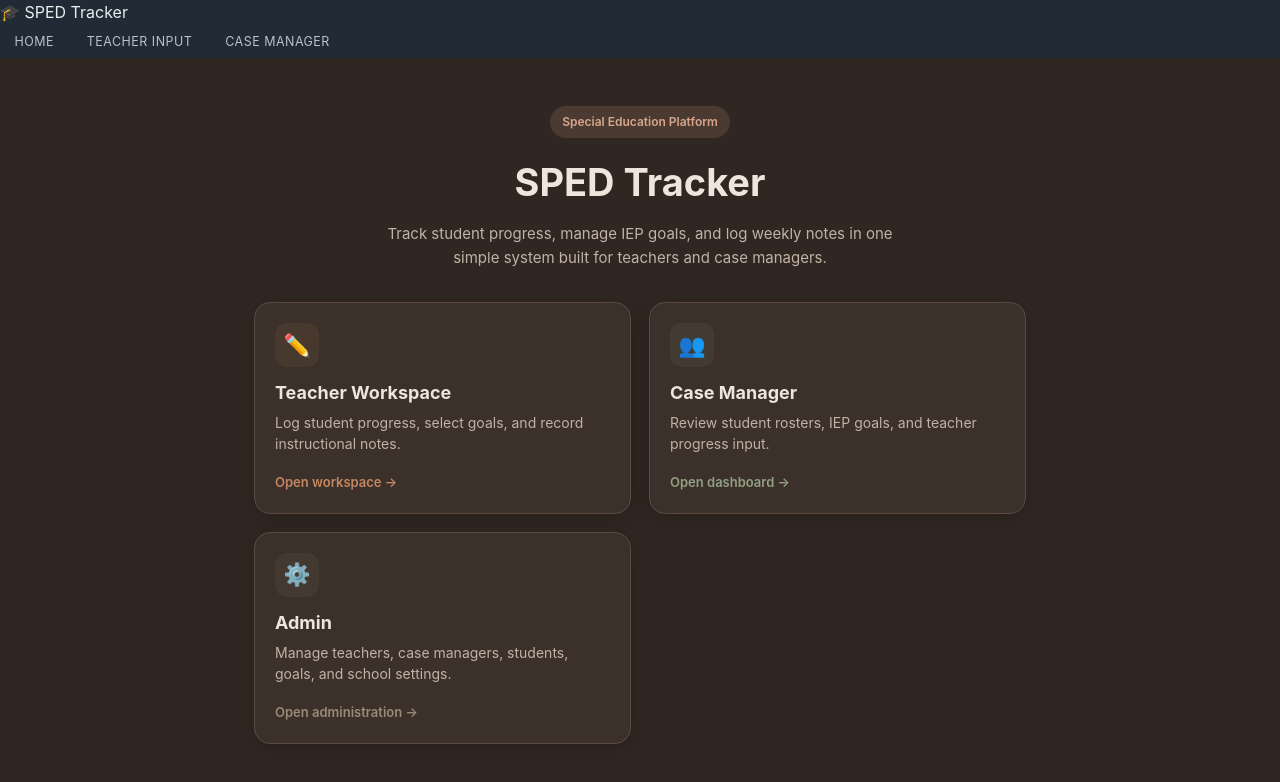
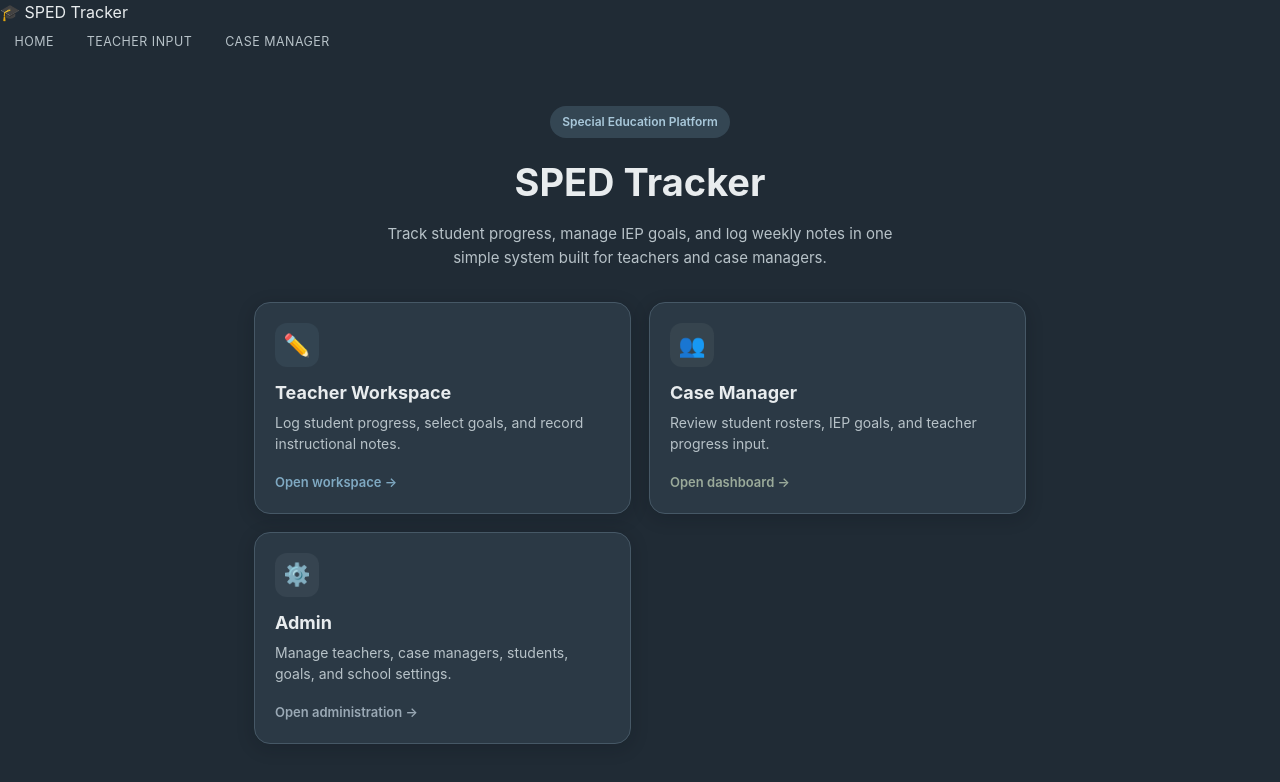
Before and after one commit to jjester58-eng/sped-tracker, a Next.js app: page / in a window 1280 px wide. Shown: the top 782 px of the page. Built offline with nearby package versions, Linux system fonts and the light colour scheme.

Commit message:
style: update home page to warm blue palette

```diff
--- a/app/page.tsx
+++ b/app/page.tsx
@@ -2,43 +2,43 @@ import Link from "next/link";
 
 export default function HomePage() {
   return (
-    <main style={{ fontFamily: "Inter, system-ui, sans-serif", background: "#302722", minHeight: "100vh" }}>
+    <main style={{ fontFamily: "Inter, system-ui, sans-serif", background: "#202b35", minHeight: "100vh" }}>
       <section style={{ textAlign: "center", padding: "3rem 1.5rem 2rem" }}>
-        <div style={{ display: "inline-block", fontSize: "12px", padding: "6px 12px", borderRadius: "999px", background: "#4a3a32", color: "#d7a78b", marginBottom: "14px", fontWeight: 600 }}>
+        <div style={{ display: "inline-block", fontSize: "12px", padding: "6px 12px", borderRadius: "999px", background: "#344653", color: "#a9c8da", marginBottom: "14px", fontWeight: 600 }}>
           Special Education Platform
         </div>
-        <h1 style={{ fontSize: "38px", margin: "0 0 10px", fontWeight: 700, color: "#eee5dc" }}>SPED Tracker</h1>
-        <p style={{ maxWidth: "520px", margin: "0 auto", color: "#c0b2a5", lineHeight: 1.6, fontSize: "15px" }}>
+        <h1 style={{ fontSize: "38px", margin: "0 0 10px", fontWeight: 700, color: "#e8ecee" }}>SPED Tracker</h1>
+        <p style={{ maxWidth: "520px", margin: "0 auto", color: "#b7c2c8", lineHeight: 1.6, fontSize: "15px" }}>
           Track student progress, manage IEP goals, and log weekly notes in one simple system built for teachers and case managers.
         </p>
       </section>
 
       <section style={{ display: "grid", gridTemplateColumns: "repeat(auto-fit, minmax(260px, 1fr))", gap: "18px", maxWidth: "820px", margin: "0 auto", padding: "0 1.5rem 2rem" }}>
         <Link href="/teacher" style={cardStyle}>
-          <div style={iconStyle("#c48762")}>✏️</div>
+          <div style={iconStyle("#7fa9c2")}>✏️</div>
           <div>
             <h2 style={titleStyle}>Teacher Workspace</h2>
             <p style={descStyle}>Log student progress, select goals, and record instructional notes.</p>
           </div>
-          <div style={actionStyle("#c48762")}>Open workspace →</div>
+          <div style={actionStyle("#7fa9c2")}>Open workspace →</div>
         </Link>
 
         <Link href="/case-manager" style={cardStyle}>
-          <div style={iconStyle("#91a083")}>👥</div>
+          <div style={iconStyle("#9aaa9a")}>👥</div>
           <div>
             <h2 style={titleStyle}>Case Manager</h2>
             <p style={descStyle}>Review student rosters, IEP goals, and teacher progress input.</p>
           </div>
-          <div style={actionStyle("#91a083")}>Open dashboard →</div>
+          <div style={actionStyle("#9aaa9a")}>Open dashboard →</div>
         </Link>
 
         <Link href="/admin" style={cardStyle}>
-          <div style={iconStyle("#9b8a78")}>⚙️</div>
+          <div style={iconStyle("#9aa9b5")}>⚙️</div>
           <div>
             <h2 style={titleStyle}>Admin</h2>
             <p style={descStyle}>Manage teachers, case managers, students, goals, and school settings.</p>
           </div>
-          <div style={actionStyle("#9b8a78")}>Open administration →</div>
+          <div style={actionStyle("#9aa9b5")}>Open administration →</div>
         </Link>
       </section>
     </main>
@@ -46,8 +46,8 @@ export default function HomePage() {
 }
 
 const cardStyle: React.CSSProperties = {
-  background: "#3b302a",
-  border: "1px solid #5b4a40",
+  background: "#2b3945",
+  border: "1px solid #465866",
   borderRadius: "16px",
   padding: "20px",
   textDecoration: "none",
@@ -55,7 +55,7 @@ const cardStyle: React.CSSProperties = {
   display: "flex",
   flexDirection: "column",
   gap: "12px",
-  boxShadow: "0 4px 18px rgba(10,7,5,0.18)",
+  boxShadow: "0 4px 18px rgba(8,14,20,0.20)",
   transition: "transform 0.15s ease, box-shadow 0.15s ease",
 };
 
@@ -64,6 +64,6 @@ const iconStyle = (color: string): React.CSSProperties => ({
   display: "flex", alignItems: "center", justifyContent: "center", fontSize: "22px", color,
 });
 
-const titleStyle: React.CSSProperties = { fontSize: "18px", fontWeight: 700, margin: "0 0 4px", color: "#eee5dc" };
-const descStyle: React.CSSProperties = { fontSize: "14px", color: "#c0b2a5", lineHeight: 1.5, margin: 0 };
+const titleStyle: React.CSSProperties = { fontSize: "18px", fontWeight: 700, margin: "0 0 4px", color: "#e8ecee" };
+const descStyle: React.CSSProperties = { fontSize: "14px", color: "#b7c2c8", lineHeight: 1.5, margin: 0 };
 const actionStyle = (color: string): React.CSSProperties => ({ marginTop: "6px", fontSize: "13px", fontWeight: 600, color });
```
